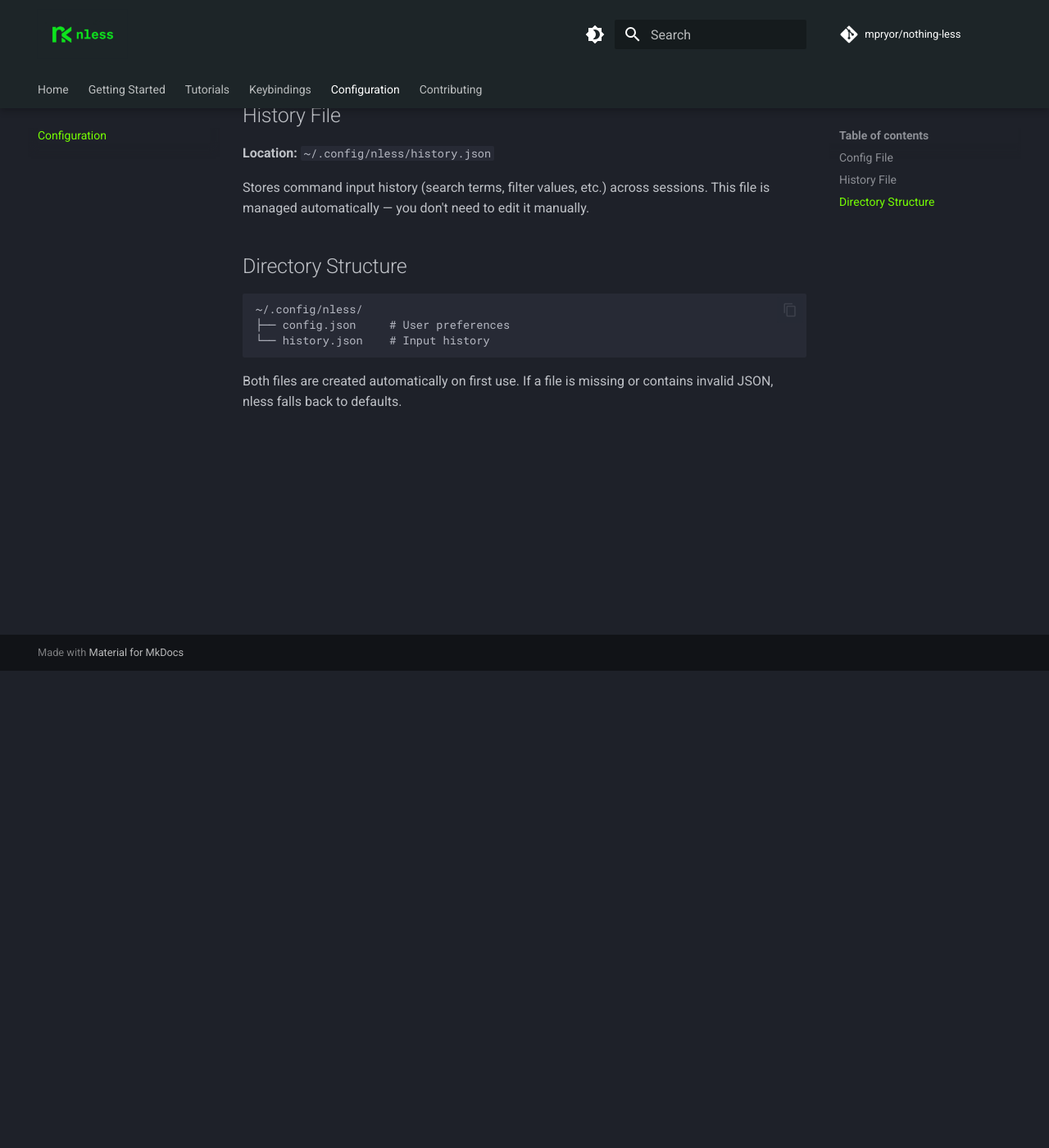
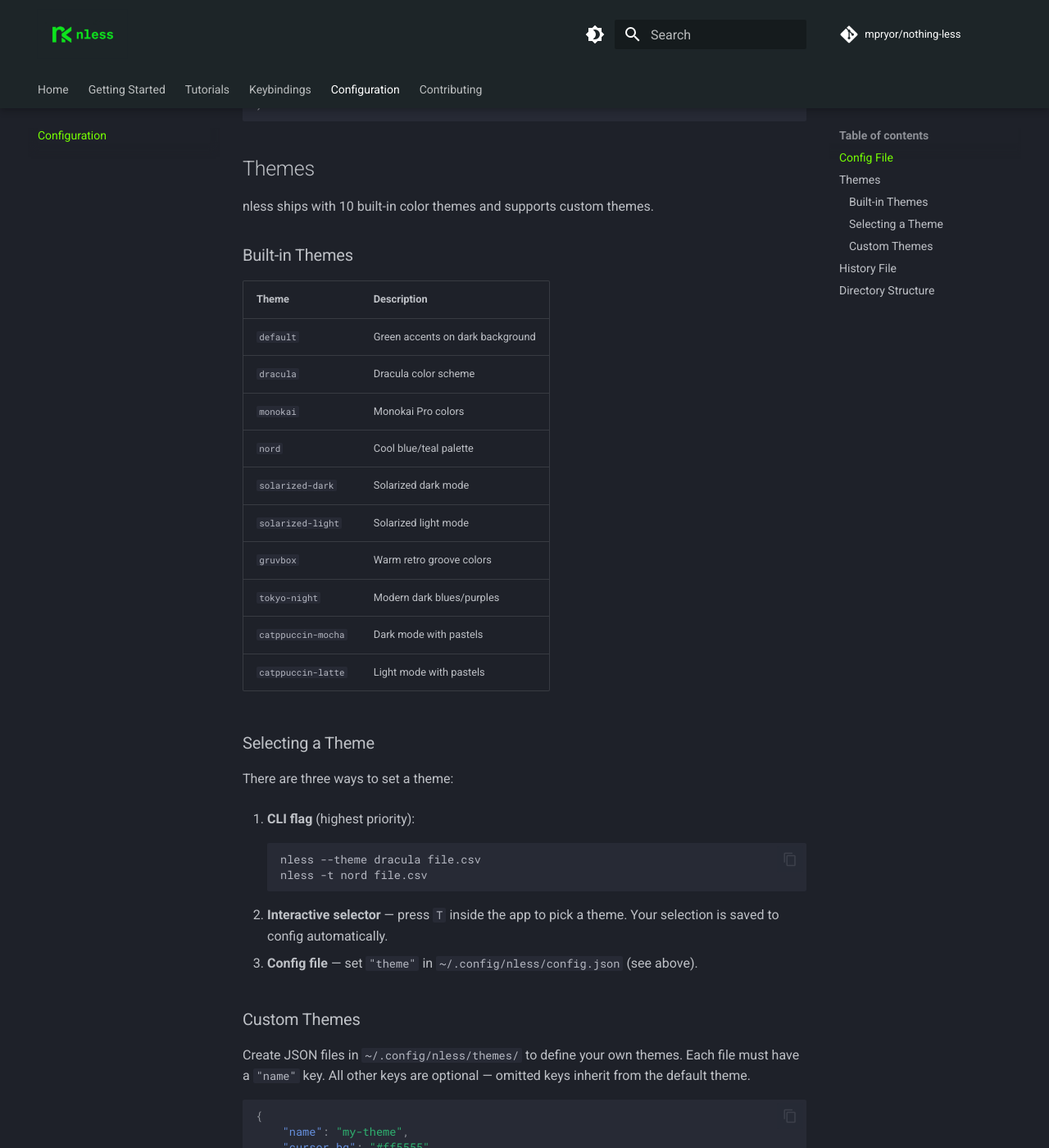
Before and after one commit to mpryor/nothing-less, an MkDocs documentation site: the page built from docs/configuration.md, in a window 1280 px wide and 1400 px high, scrolled down 582 px. Shown: the whole window at 82% size. Built offline with MkDocs 1.6.1 and Material for MkDocs 9.7.7, drawn with Linux system fonts in a browser that asks for light colours; comment, search, counter and statistics services are not loaded; some of the changed text lies outside the part shown.

Commit message:
docs: add theming documentation
Document built-in themes, CLI/interactive/config selection, and custom
theme creation with color slot reference.

````diff
--- a/docs/configuration.md
+++ b/docs/configuration.md
@@ -9,14 +9,67 @@
 | Key | Type | Default | Description |
 |-----|------|---------|-------------|
 | `show_getting_started` | `bool` | `true` | Show the getting started modal on first launch |
+| `theme` | `string` | `"default"` | Color theme name (built-in or custom) |
 
 Example:
 
 ```json
 {
-    "show_getting_started": false
+    "show_getting_started": false,
+    "theme": "dracula"
 }
 ```
+
+## Themes
+
+nless ships with 10 built-in color themes and supports custom themes.
+
+### Built-in Themes
+
+| Theme | Description |
+|-------|-------------|
+| `default` | Green accents on dark background |
+| `dracula` | Dracula color scheme |
+| `monokai` | Monokai Pro colors |
+| `nord` | Cool blue/teal palette |
+| `solarized-dark` | Solarized dark mode |
+| `solarized-light` | Solarized light mode |
+| `gruvbox` | Warm retro groove colors |
+| `tokyo-night` | Modern dark blues/purples |
+| `catppuccin-mocha` | Dark mode with pastels |
+| `catppuccin-latte` | Light mode with pastels |
+
+### Selecting a Theme
+
+There are three ways to set a theme:
+
+1. **CLI flag** (highest priority):
+    ```bash
+    nless --theme dracula file.csv
+    nless -t nord file.csv
+    ```
+
+2. **Interactive selector** — press `T` inside the app to pick a theme. Your selection is saved to config automatically.
+
+3. **Config file** — set `"theme"` in `~/.config/nless/config.json` (see above).
+
+### Custom Themes
+
+Create JSON files in `~/.config/nless/themes/` to define your own themes. Each file must have a `"name"` key. All other keys are optional — omitted keys inherit from the default theme.
+
+```json
+{
+    "name": "my-theme",
+    "cursor_bg": "#ff5555",
+    "cursor_fg": "#f8f8f2",
+    "header_bg": "#44475a",
+    "header_fg": "#f8f8f2",
+    "highlight": "#50fa7b",
+    "accent": "#bd93f9"
+}
+```
+
+Available color slots: `cursor_bg`, `cursor_fg`, `header_bg`, `header_fg`, `fixed_column_bg`, `row_odd_bg`, `row_even_bg`, `col_odd_fg`, `col_even_fg`, `scrollbar_bg`, `scrollbar_fg`, `search_match_bg`, `search_match_fg`, `highlight`, `accent`, `status_tailing`, `status_loading`, `muted`, `border`, `brand`.
 
 ## History File
 
@@ -28,8 +81,10 @@
 
 ```
 ~/.config/nless/
-├── config.json     # User preferences
-└── history.json    # Input history
+├── config.json      # User preferences
+├── history.json     # Input history
+└── themes/          # Custom theme files
+    └── my-theme.json
 ```
 
 Both files are created automatically on first use. If a file is missing or contains invalid JSON, nless falls back to defaults.
````
Also changed, not shown: README.md (+4 -0 lines), docs/index.md (+1 -0 lines), docs/keybindings.md (+7 -1 lines).
